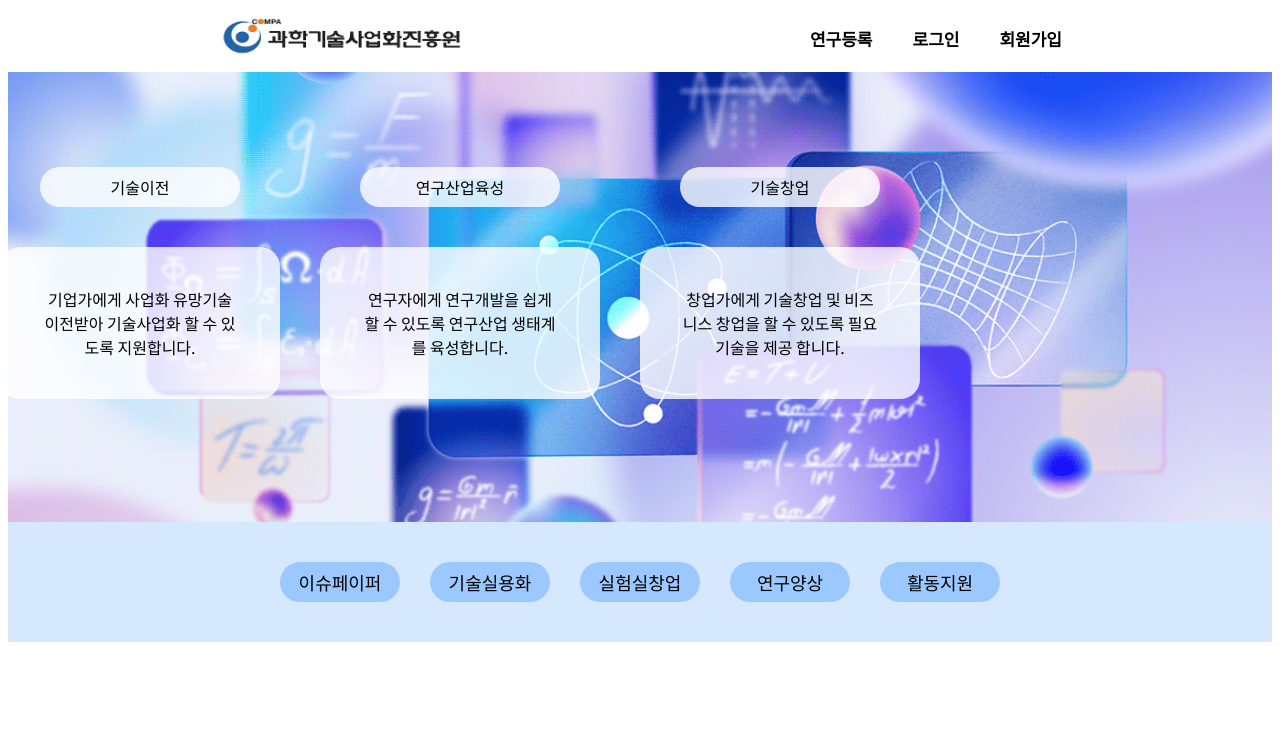
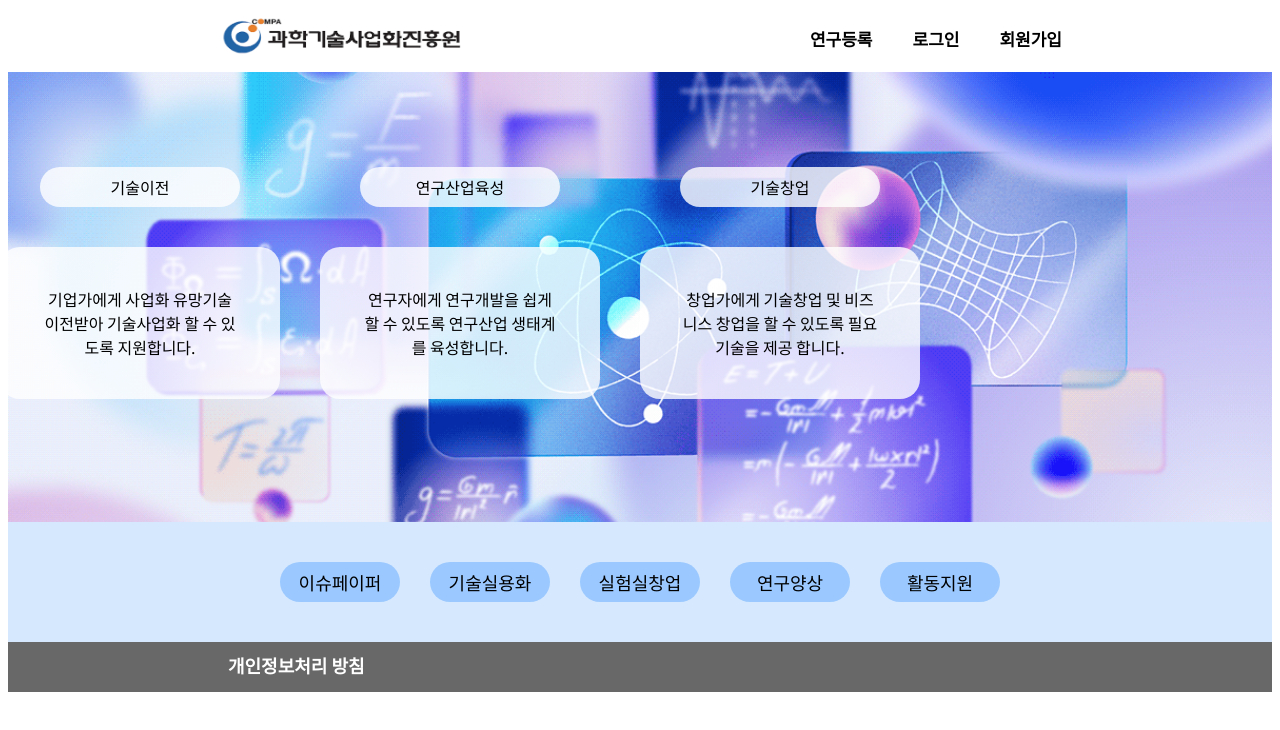
Before and after one commit to 97Project24/Compa, a React (Create React App) app in the folder project/src/main/frontend/: page / in a window 1280 px wide. Shown: the top 730 px of the page. Built offline with nearby package versions, Linux system fonts and the light colour scheme.

Commit message:
banner footer 완성

```diff
--- a/project/src/main/frontend/src/components/BannerContent.js
+++ b/project/src/main/frontend/src/components/BannerContent.js
@@ -16,8 +16,8 @@ const BannerContent = () => {
                 <div>연구자에게 연구개발을 쉽게 할 수 있도록 연구산업 생태계를 육성합니다.</div>
                 <div>창업가에게 기술창업 및 비즈니스 창업을 할 수 있도록 필요 기술을 제공 합니다.</div>
             </ContentBox>
+        </StyledBannerContent>
 
-        </StyledBannerContent>
     );
 }
 
--- /dev/null
+++ b/project/src/main/frontend/src/components/BannerFooter.js
@@ -0,0 +1,32 @@
+import React from 'react';
+import styled from 'styled-components';
+
+
+const BannerFooter = () => {
+    return (
+        <StyledBannerFooter>
+            <span>개인정보처리 방침</span>
+        </StyledBannerFooter>
+
+    );
+
+}
+
+export default BannerFooter;
+
+
+const StyledBannerFooter = styled.div`
+    background-color: #686868;
+    width: 100%;
+    height: 40px;
+    padding-top: 10px;
+
+    span {
+        color: #fff;
+        font-size: 18px;
+        font-weight: 600;
+
+        padding-left: 220px;
+    }
+
+`;
--- a/project/src/main/frontend/src/pages/Main.js
+++ b/project/src/main/frontend/src/pages/Main.js
@@ -4,6 +4,7 @@ import styled from "styled-components";
 import Nav from '../components/Nav';
 import Banner from '../components/Banner';
 import BannerMenu from '../components/BannerMenu';
+import BannerFooter from '../components/BannerFooter';
 
 const Main = () => {
   return (
@@ -12,6 +13,7 @@ const Main = () => {
              <Nav />
              <Banner />
              <BannerMenu />
+             <BannerFooter />
         </NavContainer>
       </StyledMain>
   );
```
